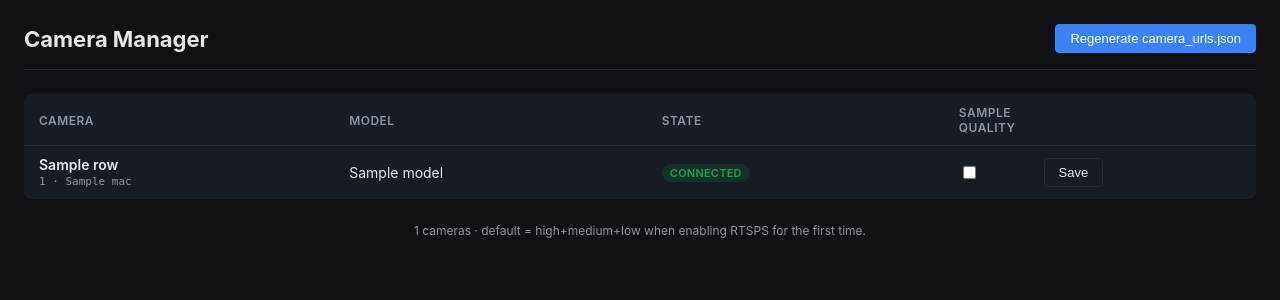
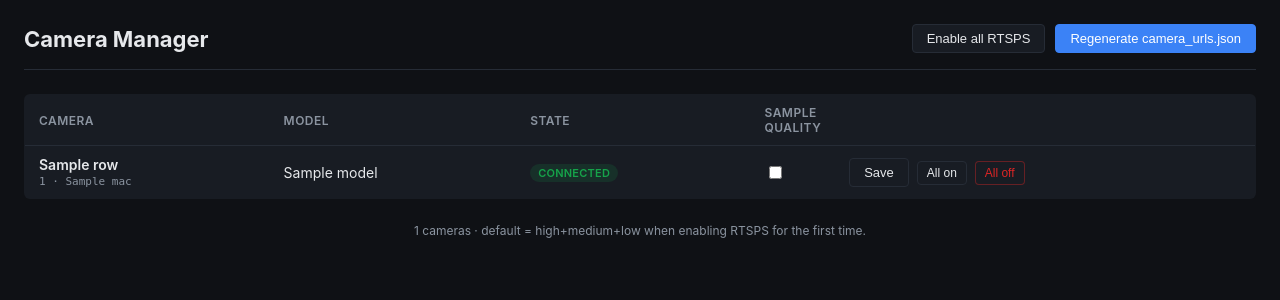
Before and after one commit to jsetsuda/unifi-viewport, a Flask app: template dashboard/templates/index.html in a window 1280 px wide. Shown: the top 300 px of the page. Run offline with Flask 3, Linux system fonts and the light colour scheme; the template is opened without the code that fills it: most values are stand-ins (such as "Sample title", 1, 10 or a date in 2020).

Commit message:
dashboard: bulk-enable and per-camera quick toggles
Add three actions on top of the existing per-quality checkboxes:

- Top of the page: "Enable all RTSPS" — iterates every CONNECTED
  camera and sets high+medium+low. Confirms before firing (inline
  onsubmit confirm() — the one bit of JS in the app). Disconnected
  cameras are reported as skipped via a flash message rather than
  failing the whole run.

- Per row: "All on" and "All off" — quick switches that don't need
  the user to read the current state first. "All off" gets a danger
  outline to discourage accidental clicks.

Routes:
  POST /cameras/enable-all
  POST /cameras/<id>/rtsps/enable
  POST /cameras/<id>/rtsps/disable

Implementation note: each new per-row action gets its own outside-
the-table <form>, referenced from the row via the HTML5 `form=`
attribute. Same pattern as the existing save form, so the row stays
a single visual unit while still being valid HTML.

Co-Authored-By: Claude Opus 4.7 (1M context) <noreply@anthropic.com>

```diff
--- a/dashboard/app.py
+++ b/dashboard/app.py
@@ -72,6 +72,57 @@ def update_rtsps(camera_id):
     return redirect(url_for("index"))
 
 
+@app.route("/cameras/<camera_id>/rtsps/enable", methods=["POST"])
+def enable_one(camera_id):
+    try:
+        _client().set_rtsps_qualities(camera_id, list(QUALITIES))
+        flash(f"Enabled all RTSPS qualities ({camera_id[:8]}…)", "ok")
+    except Exception as e:
+        flash(f"Failed to enable: {e}", "err")
+    return redirect(url_for("index"))
+
+
+@app.route("/cameras/<camera_id>/rtsps/disable", methods=["POST"])
+def disable_one(camera_id):
+    try:
+        _client().set_rtsps_qualities(camera_id, [])
+        flash(f"Disabled RTSPS ({camera_id[:8]}…)", "ok")
+    except Exception as e:
+        flash(f"Failed to disable: {e}", "err")
+    return redirect(url_for("index"))
+
+
+@app.route("/cameras/enable-all", methods=["POST"])
+def enable_all():
+    try:
+        client = _client()
+        cameras = client.list_cameras()
+    except Exception as e:
+        flash(f"Failed to list cameras: {e}", "err")
+        return redirect(url_for("index"))
+
+    enabled, skipped, errors = 0, 0, []
+    for cam in cameras:
+        if cam.get("state") != "CONNECTED":
+            skipped += 1
+            continue
+        try:
+            client.set_rtsps_qualities(cam["id"], list(QUALITIES))
+            enabled += 1
+        except Exception as e:
+            errors.append(f"{cam.get('name') or cam.get('id')}: {e}")
+
+    parts = [f"Enabled RTSPS on {enabled} camera(s)"]
+    if skipped:
+        parts.append(f"{skipped} offline skipped")
+    msg = "; ".join(parts)
+    if errors:
+        flash(msg + f"; {len(errors)} error(s): " + " | ".join(errors[:3]), "err")
+    else:
+        flash(msg, "ok")
+    return redirect(url_for("index"))
+
+
 @app.route("/refresh", methods=["POST"])
 def refresh_streams():
     get_streams = PROJECT_ROOT / "get_streams.py"
--- a/dashboard/static/style.css
+++ b/dashboard/static/style.css
@@ -50,6 +50,13 @@ button {
 button:hover:not(:disabled) { border-color: var(--accent); }
 button:disabled { color: var(--muted); cursor: not-allowed; opacity: 0.5; }
 button.primary { background: var(--accent); border-color: var(--accent); color: white; }
+button.btn-small { padding: 4px 9px; font-size: 12px; }
+button.btn-danger { color: var(--err); border-color: rgba(220,38,38,0.4); }
+button.btn-danger:hover:not(:disabled) { border-color: var(--err); background: rgba(220,38,38,0.08); }
+
+.header-actions { display: flex; gap: 10px; align-items: center; }
+td.row-actions { white-space: nowrap; }
+td.row-actions button { margin-right: 4px; }
 
 table.cameras {
   width: 100%;
--- a/dashboard/templates/index.html
+++ b/dashboard/templates/index.html
@@ -8,9 +8,15 @@
 <body>
   <header>
     <h1>Camera Manager</h1>
-    <form action="{{ url_for('refresh_streams') }}" method="post" class="refresh-form">
-      <button type="submit" class="primary">Regenerate camera_urls.json</button>
-    </form>
+    <div class="header-actions">
+      <form action="{{ url_for('enable_all') }}" method="post"
+            onsubmit="return confirm('Enable high/medium/low RTSPS on every connected camera?');">
+        <button type="submit">Enable all RTSPS</button>
+      </form>
+      <form action="{{ url_for('refresh_streams') }}" method="post">
+        <button type="submit" class="primary">Regenerate camera_urls.json</button>
+      </form>
+    </div>
   </header>
 
   {% with messages = get_flashed_messages(with_categories=true) %}
@@ -49,9 +55,13 @@
                  {% if r.state != 'CONNECTED' %}disabled{% endif %}>
         </td>
         {% endfor %}
-        <td>
+        <td class="row-actions">
           <button form="form-{{ r.id }}" type="submit"
                   {% if r.state != 'CONNECTED' %}disabled title="Camera is offline"{% endif %}>Save</button>
+          <button form="enable-{{ r.id }}" type="submit" class="btn-small"
+                  {% if r.state != 'CONNECTED' %}disabled title="Camera is offline"{% endif %}>All on</button>
+          <button form="disable-{{ r.id }}" type="submit" class="btn-small btn-danger"
+                  {% if r.state != 'CONNECTED' %}disabled title="Camera is offline"{% endif %}>All off</button>
         </td>
       </tr>
       {% endfor %}
@@ -61,6 +71,8 @@
   {# Forms placed outside the table — referenced by `form=` attributes above #}
   {% for r in rows %}
     <form id="form-{{ r.id }}" action="{{ url_for('update_rtsps', camera_id=r.id) }}" method="post"></form>
+    <form id="enable-{{ r.id }}" action="{{ url_for('enable_one', camera_id=r.id) }}" method="post"></form>
+    <form id="disable-{{ r.id }}" action="{{ url_for('disable_one', camera_id=r.id) }}" method="post"></form>
   {% endfor %}
 
   <footer>
```
